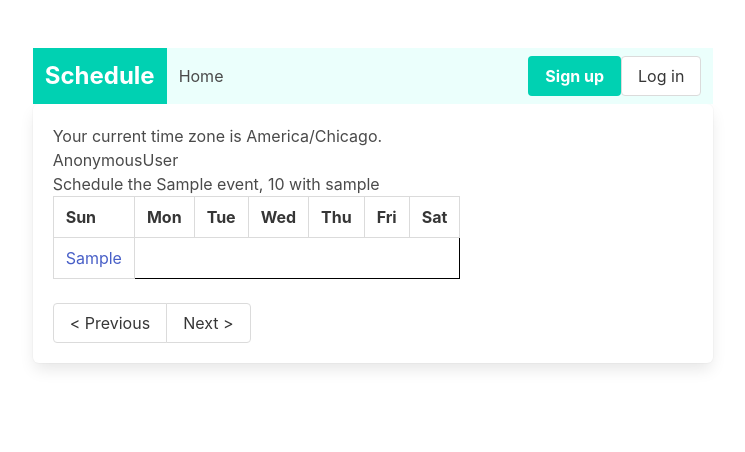
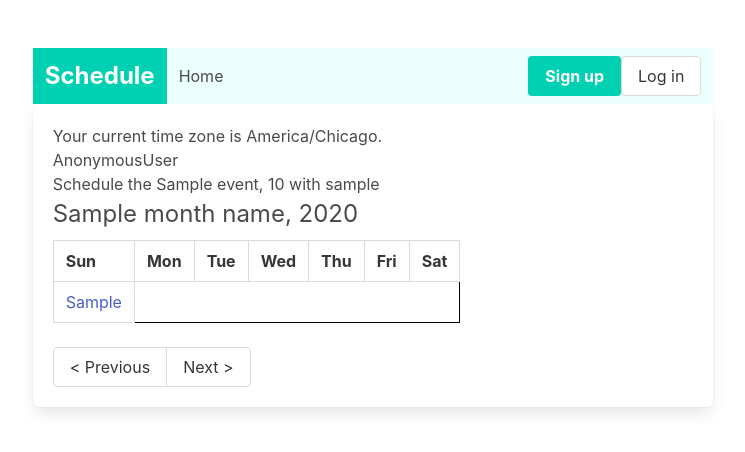
Before and after one commit to nvp85/schedule, a Django app: template templates/calendar.html in a window 1280 px wide. Shown: the top 452 px of the page, without its empty margins (267-1012 px from the left). Run offline with Django 3.2, Linux system fonts and the light colour scheme; the template is opened without the code that fills it: most values are stand-ins (such as "Sample title", 1, 10 or a date in 2020).

Commit message:
fix calendar.html for guests

```diff
--- a/templates/calendar.html
+++ b/templates/calendar.html
@@ -5,11 +5,9 @@
         <p>{{ user }}</p>
     <p>Schedule the {{ invite.event.title }}, {{ invite.event.duration }} with {{ invite.event.owner.username }}</p>
     {% endif %}
-    {% if user.is_authenticated %}
     <h2 class="mb-2 ">
         <span class="is-size-4">{{ month_name }}, {{ year }}</span>
     </h2>
-    {% endif %}
     {% if calendar %}
         <table class="table is-bordered">
             <tr>
@@ -47,9 +45,17 @@
             {% endif %}
         {% endfor %}
         </table>
+        {% if user.is_authenticated %}
         <div class="buttons has-addons">
             <a class="button" href="{% url 'calendar' username prev_year prev_month %}">&lt; Previous</a>
             <a class="button" href="{% url 'calendar' username next_year next_month %}">Next &gt;</a>
         </div>
+        {% endif %}
+        {% if uuid %}
+        <div class="buttons has-addons">
+            <a class="button" href="{% url 'guest_calendar' uuid prev_year prev_month %}">&lt; Previous</a>
+            <a class="button" href="{% url 'guest_calendar' uuid next_year next_month %}">Next &gt;</a>
+        </div>
+        {% endif %}
     {% endif %}
 {% endblock %}
```
